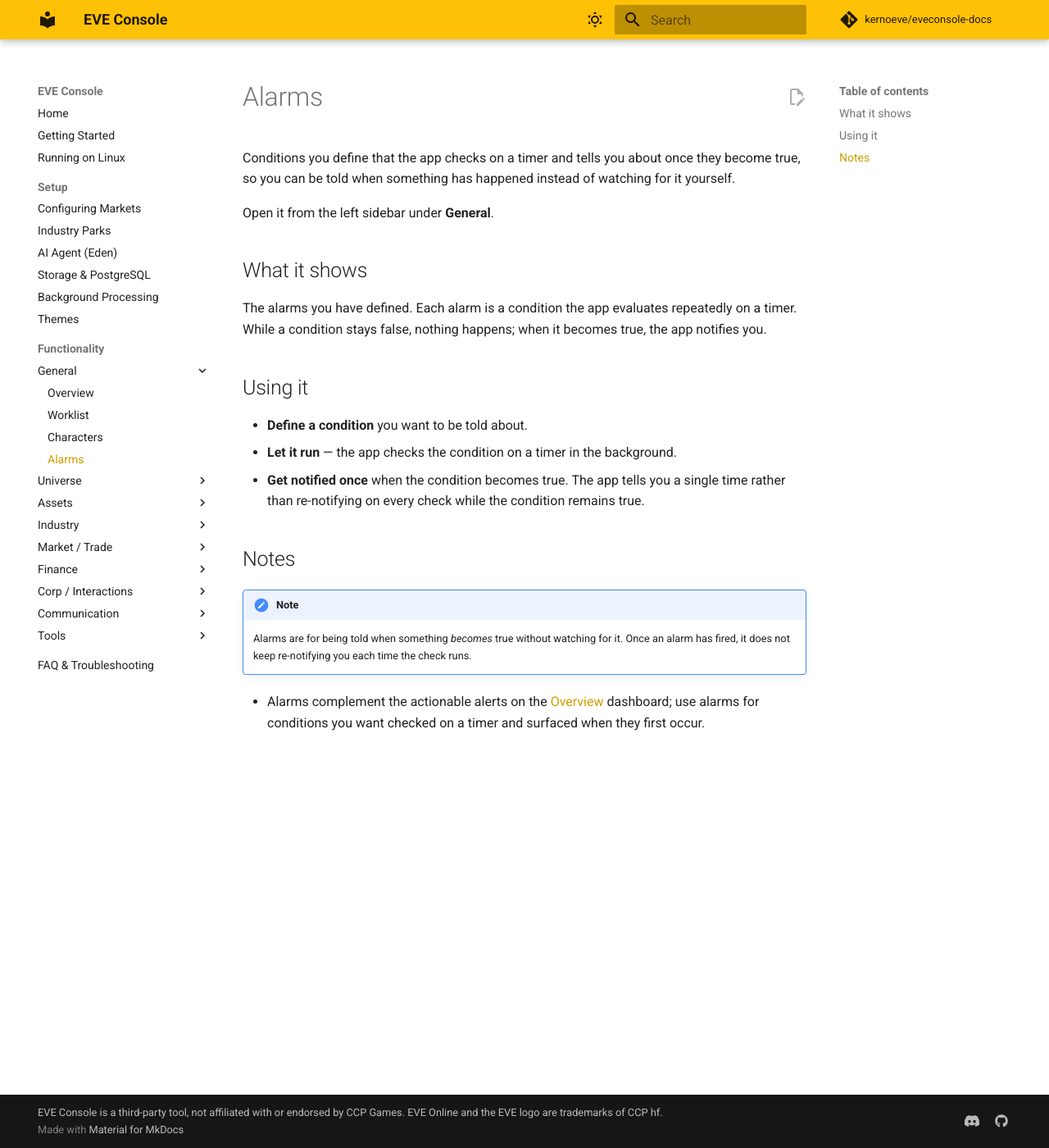
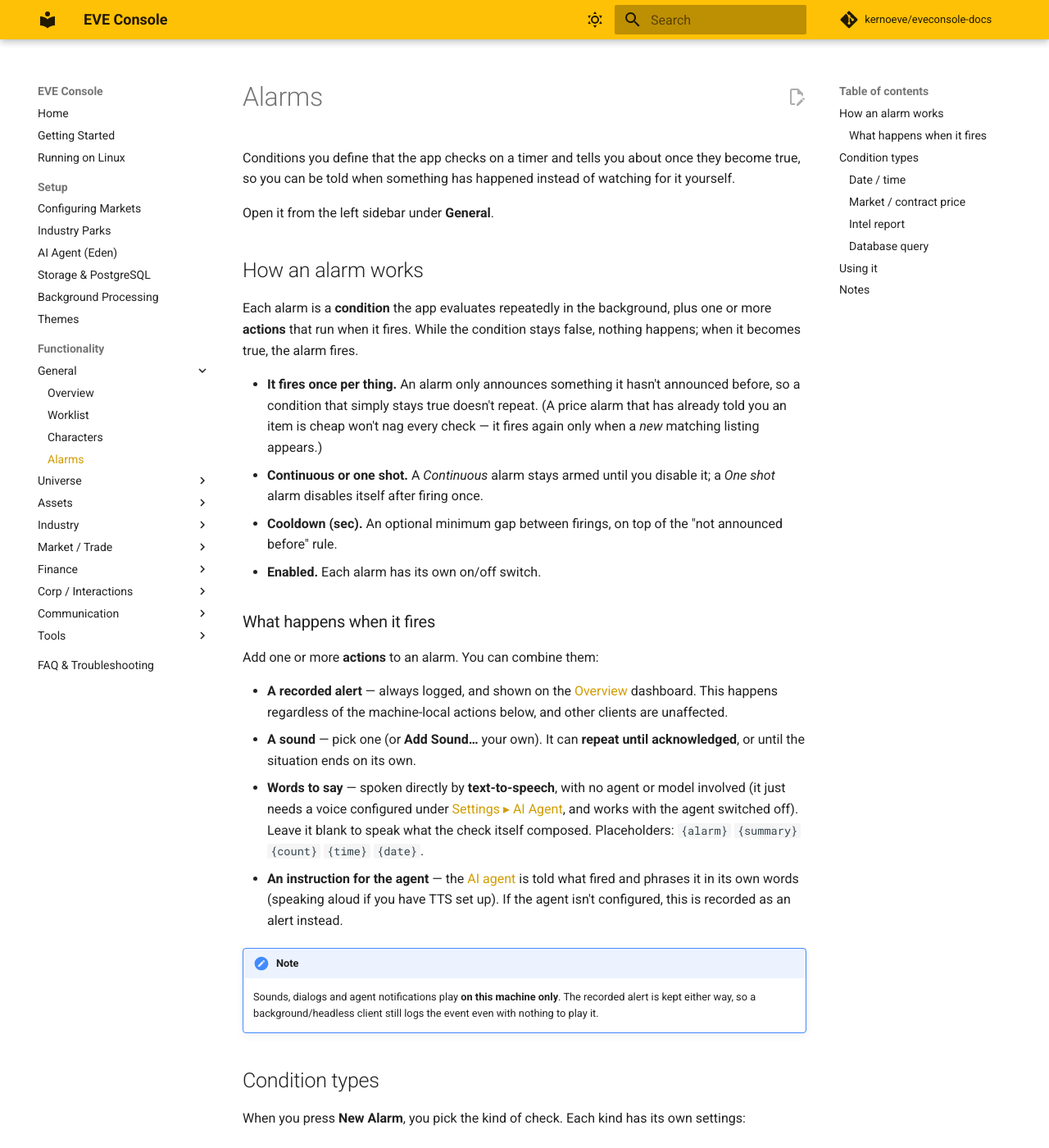
Before and after one commit to kernoeve/eveconsole-docs, an MkDocs documentation site: the page built from docs/tools/alarms.md, in a window 1280 px wide and 1400 px high. Shown: the whole window at 82% size. Built offline with MkDocs 1.6.1 and Material for MkDocs 9.7.7, drawn with Linux system fonts in a browser that asks for light colours; comment, search, counter and statistics services are not loaded; some of the changed text lies outside the part shown.

Commit message:
Alarms: document the condition types and how alarms work (#7)
Expand the Alarms page from a generic description to a full explanation:
the fire-once transition model, continuous vs one shot, cooldown, and the
action set (recorded alert, sound, text-to-speech, agent instruction);
plus each condition type shipping in this release — Date / time, Market /
contract price, Intel report, and Database query.

Co-authored-by: kernoeve <299718879+kernoeve@users.noreply.github.com>
Co-authored-by: Claude Opus 4.8 <noreply@anthropic.com>

```diff
--- a/docs/tools/alarms.md
+++ b/docs/tools/alarms.md
@@ -4,19 +4,58 @@ Conditions you define that the app checks on a timer and tells you about once th
 
 Open it from the left sidebar under **General**.
 
-## What it shows
+## How an alarm works
 
-The alarms you have defined. Each alarm is a condition the app evaluates repeatedly on a timer. While a condition stays false, nothing happens; when it becomes true, the app notifies you.
+Each alarm is a **condition** the app evaluates repeatedly in the background, plus one or more **actions** that run when it fires. While the condition stays false, nothing happens; when it becomes true, the alarm fires.
+
+- **It fires once per thing.** An alarm only announces something it hasn't announced before, so a condition that simply stays true doesn't repeat. (A price alarm that has already told you an item is cheap won't nag every check — it fires again only when a *new* matching listing appears.)
+- **Continuous or one shot.** A *Continuous* alarm stays armed until you disable it; a *One shot* alarm disables itself after firing once.
+- **Cooldown (sec).** An optional minimum gap between firings, on top of the "not announced before" rule.
+- **Enabled.** Each alarm has its own on/off switch.
+
+### What happens when it fires
+
+Add one or more **actions** to an alarm. You can combine them:
+
+- **A recorded alert** — always logged, and shown on the [Overview](overview.md) dashboard. This happens regardless of the machine-local actions below, and other clients are unaffected.
+- **A sound** — pick one (or **Add Sound…** your own). It can **repeat until acknowledged**, or until the situation ends on its own.
+- **Words to say** — spoken directly by **text-to-speech**, with no agent or model involved (it just needs a voice configured under [Settings ▸ AI Agent](../ai-agent-eden.md), and works with the agent switched off). Leave it blank to speak what the check itself composed. Placeholders: `{alarm}` `{summary}` `{count}` `{time}` `{date}`.
+- **An instruction for the agent** — the [AI agent](../ai-agent-eden.md) is told what fired and phrases it in its own words (speaking aloud if you have TTS set up). If the agent isn't configured, this is recorded as an alert instead.
+
+!!! note
+    Sounds, dialogs and agent notifications play **on this machine only**. The recorded alert is kept either way, so a background/headless client still logs the event even with nothing to play it.
+
+## Condition types
+
+When you press **New Alarm**, you pick the kind of check. Each kind has its own settings:
+
+### Date / time
+
+Fires at a specific date and time, and optionally repeats on a fixed interval thereafter. Use it for reminders and anything scheduled. An occurrence that came due **while the app was closed fires at the next start** rather than being skipped.
+
+### Market / contract price
+
+Fires when an item is listed at or below a price you name — **on the market, in public contracts, or both**. It reads the markets configured under **Settings ▸ Market** and the public contracts the app already sweeps, so it sees what those cover and nothing more.
+
+### Intel report
+
+Fires when someone reports a pilot in a system you're watching. Give it a **list of systems**, or **one system and a jump range** to cover everything around it. It reads the intel channels already being parsed under **Settings ▸ Chat Logs** (see [Game & Chat Logs](logs.md)).
+
+### Database query
+
+Runs a `SELECT` against the local EVE Console database on an interval and fires on the rows it returns — or on there being none. Use it when no purpose-built check fits. **Only `SELECT` is permitted.**
+
+!!! warning "Write the query so the same situation gives the same rows"
+    Because an alarm only re-announces results it hasn't seen before, a query whose output changes every run — for example one that selects the current time — will fire on *every* interval. Return a stable key for a given situation so it fires once, when the situation is new.
 
 ## Using it
 
-- **Define a condition** you want to be told about.
-- **Let it run** — the app checks the condition on a timer in the background.
-- **Get notified once** when the condition becomes true. The app tells you a single time rather than re-notifying on every check while the condition remains true.
+1. **New Alarm** — choose a condition type and fill in its settings.
+2. **Add actions** — a sound, words to say, and/or an agent instruction.
+3. Set **Continuous** or **One shot**, an optional **cooldown**, and tick **Enabled**.
+4. **Test Sounds** fires the alarm's actions once so you can check they land.
 
 ## Notes
 
-!!! note
-    Alarms are for being told when something *becomes* true without watching for it. Once an alarm has fired, it does not keep re-notifying you each time the check runs.
-
-- Alarms complement the actionable alerts on the [Overview](overview.md) dashboard; use alarms for conditions you want checked on a timer and surfaced when they first occur.
+- Alarms are checked by the background poller, so they keep running on a [background/headless worker](../background-processing.md) even with no window open — the machine that plays sounds or talks is whichever client is in front of you.
+- Alarms complement the actionable **alerts** on the [Overview](overview.md) dashboard: use alarms for conditions you want checked on a timer and surfaced when they first occur.
```
